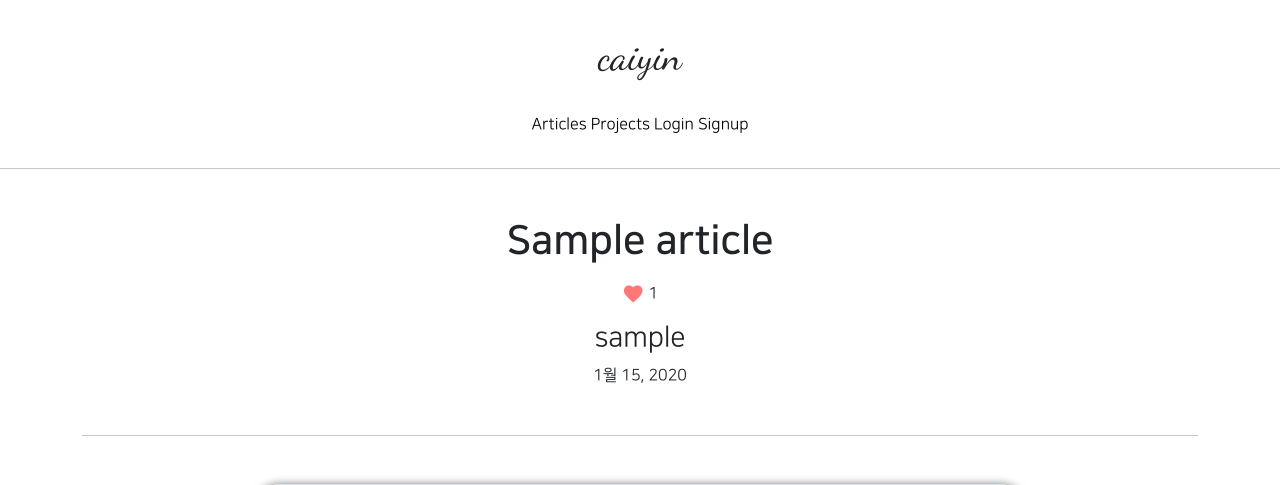
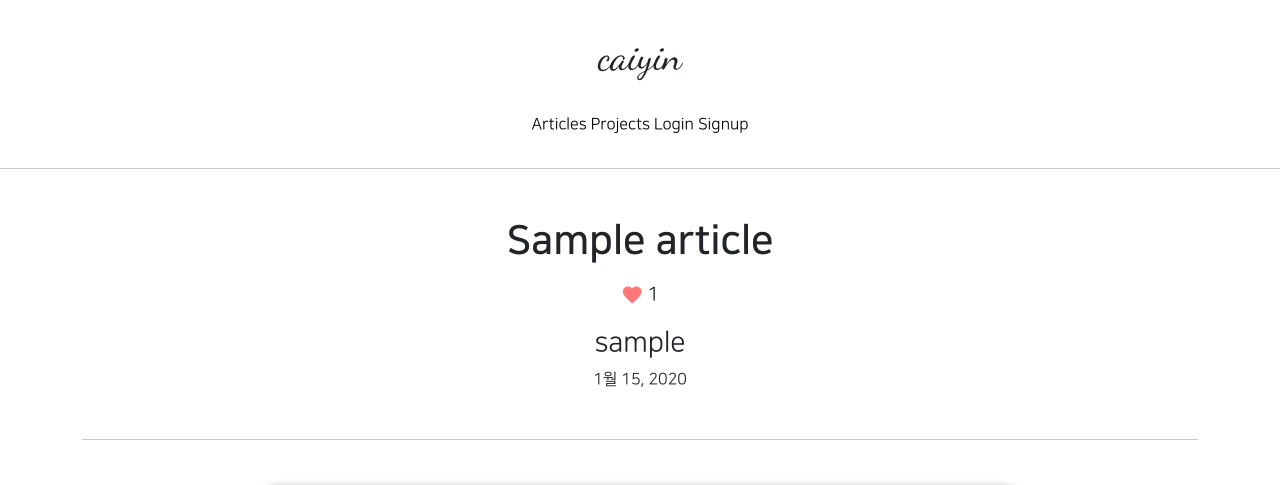
Before and after one commit to caiyin0211/gis, a Django app: page /articles/detail/1 in a window 1280 px wide. Shown: the top 485 px of the page. Run offline with Django 3.2, Linux system fonts and the light colour scheme; tables that the repository leaves empty hold one stand-in row (values such as "Sample post"); grey boxes marked "Sample" are stand-in pictures; parts of the project's set-up code (start-up, migrations or seed data) failed here and were passed over; some libraries are stand-ins or nearby versions.

Commit message:
8/24 commit5

```diff
--- a/articleapp/templates/articleapp/detail.html
+++ b/articleapp/templates/articleapp/detail.html
@@ -12,7 +12,7 @@
                     style="vertical-align: middle;font-size: 1.4rem; color: #f77 ">
                     favorite
                 </a>
-                <span>
+                <span style="vertical-align: middle; font-size: 1.2rem">
                     {{ target_article.like }}
                 </span>
             </div>
```
